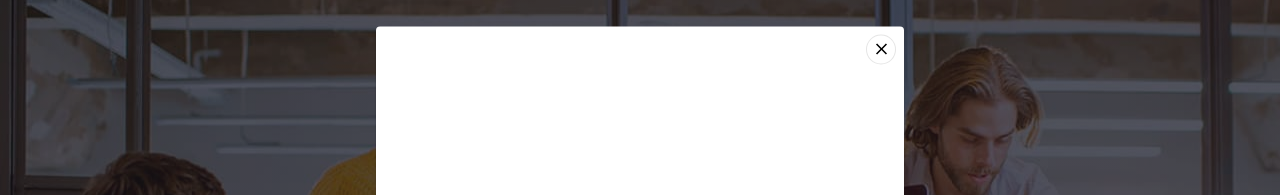
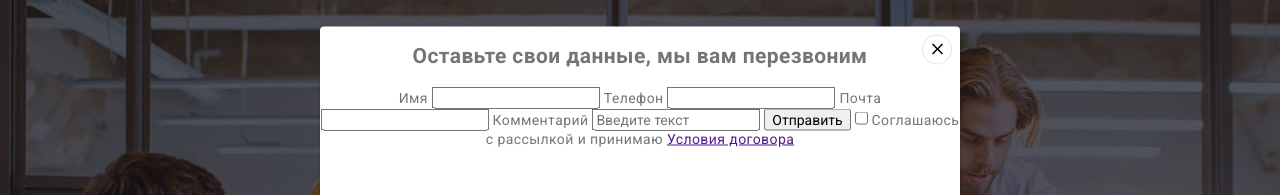
Before and after one commit to Artem-Rudzevych/goit-markup-hw-05, a plain HTML site: page index.html in a window 1280 px wide. Both pictures are taken after a click on the button "Заказать услугу". Shown: the part 83-278 px from the top of the page. Drawn offline with nearby package versions, Linux system fonts and the light colour scheme.

Commit message:
создал форму

```diff
--- a/index.html
+++ b/index.html
@@ -74,6 +74,34 @@
         </button>
         <div class="backdrop is-hidden" data-backdrop>
           <div class="modal">
+            <h2>Оставьте свои данные, мы вам перезвоним</h2>
+            <form class="js-speaker-form">
+              <label for="user-name">Имя</label>
+              <input type="text" name="user-name" id="user-name" />
+              <label for="tel">Телефон</label>
+              <input type="tel" name="tel" id="tel" />
+              <label for="mail">Почта</label>
+              <input type="email" name="mail" id="mail" />
+              <label for="coment">Комментарий</label>
+              <input
+                type="text"
+                name="coment"
+                id="coment"
+                placeholder="Введите текст"
+              />
+              <button type="submit">Отправить</button>
+              <input
+                class=""
+                type="checkbox"
+                name="license"
+                value="yes"
+                id="check"
+              />
+              <label for="check"
+                >Соглашаюсь с рассылкой и принимаю
+                <a href=""> Условия договора</a></label
+              >
+            </form>
             <button data-close-modal class="mod-button">
               <svg class="modal-icon" width="18" height="18">
                 <use href="./images/icons.svg#close"></use>
--- a/js/modal.js
+++ b/js/modal.js
@@ -14,5 +14,19 @@ function toggleModal() {
 }
 
 function logBackdropClick() {
-  console.log("Это клик в бекдроп");
+  console.log("Отправка формы");
 }
+// Form
+
+(() => {document
+  .querySelector('.js-speaker-form')
+  .addEventListener('submit', e => {
+  e.preventDefault();
+
+  new FormData(e.currentTarget).forEach((value, name) =>
+  console.log(`${name}: ${value}`),
+
+  );
+
+  });
+  })();
```
Also changed, not shown: test.css (+15 -0 lines).
